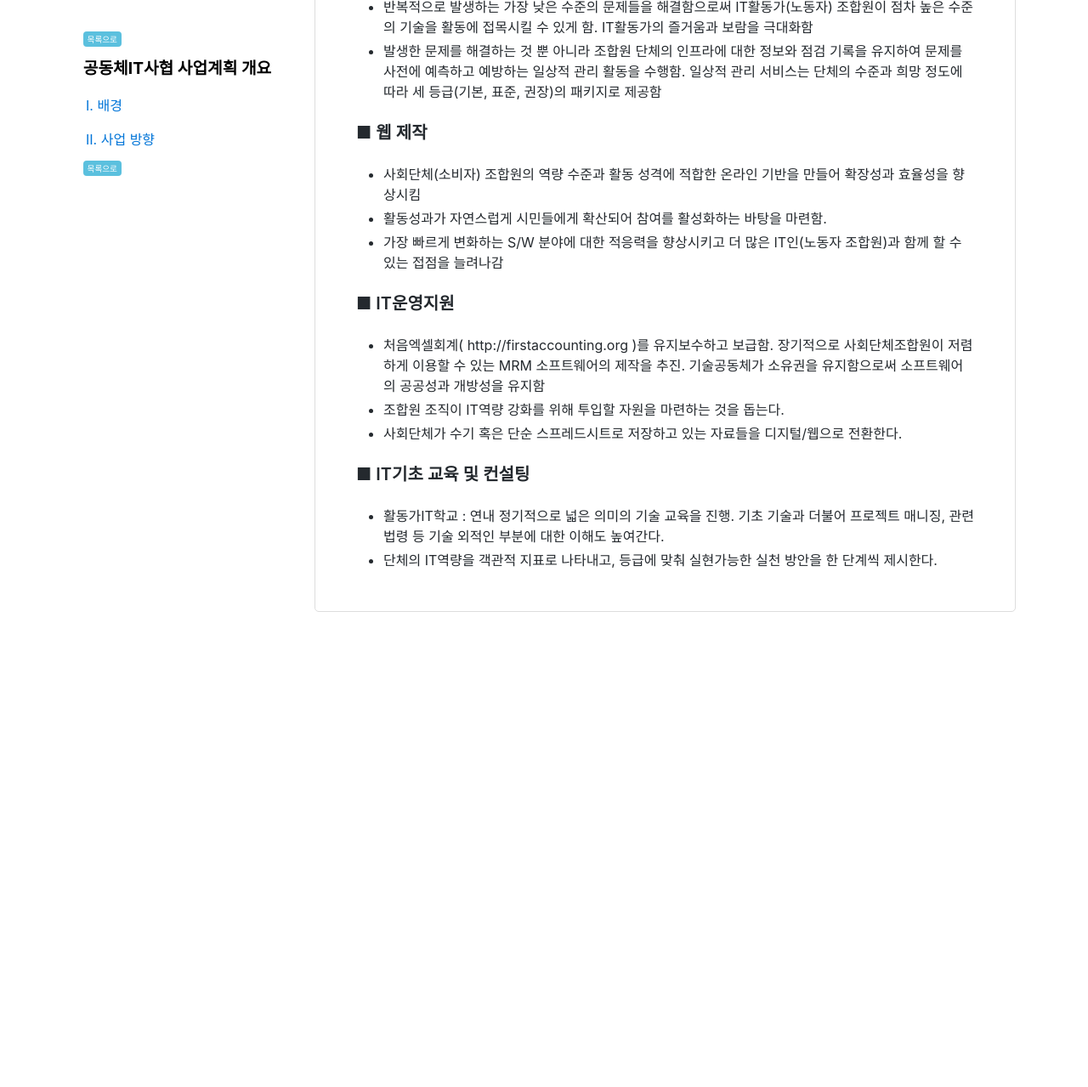
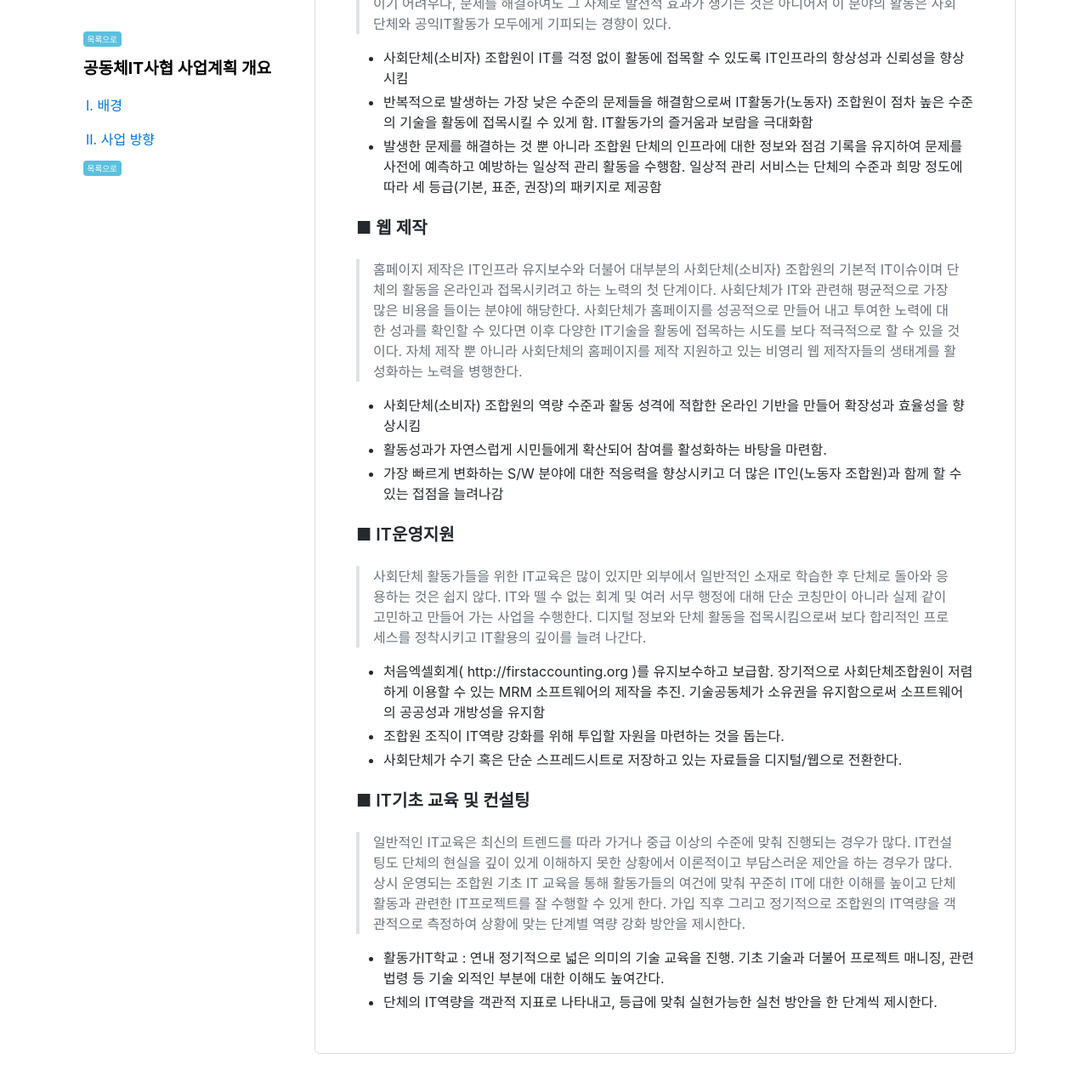
Before and after one commit to ictact-coop/docs, a Jekyll site: the page built from _docs/plan-overview.md, in a window 1280 px wide and 1400 px high, scrolled down 1660 px. Shown: the top 1279 px of the window at 85% size. Built offline with Jekyll 4.4.1, drawn with Linux system fonts in a browser that asks for light colours; nearby versions of some CDN libraries; before the commit the page ends 2540 px from its top, so only the background shows below that; some of the changed text lies outside the part shown.

Commit message:
사업 분야별 배경 설명을 추가합니다.

```diff
--- a/_docs/plan-overview.md
+++ b/_docs/plan-overview.md
@@ -54,11 +54,15 @@ category: plan
 
 ### ■ IT인프라 유지 보수
 
+> 사회단체(소비자) 조합원이 가장 일상적으로 겪는 문제를 해결하며 신뢰 관계를 구축하고, 안심하고 IT를 활동에 접목시킬 수 있게 준비한다. 이 문제가 해결되지 않으면 IT를 활동에 응용하려는 어떤 노력도 기울이기 어려우나, 문제를 해결하여도 그 자체로 발전적 효과가 생기는 것은 아니어서 이 분야의 활동은 사회단체와 공익IT활동가 모두에게 기피되는 경향이 있다.
+
 + 사회단체(소비자) 조합원이 IT를 걱정 없이 활동에 접목할 수 있도록 IT인프라의 항상성과 신뢰성을 향상시킴
 + 반복적으로 발생하는 가장 낮은 수준의 문제들을 해결함으로써 IT활동가(노동자) 조합원이 점차 높은 수준의 기술을 활동에 접목시킬 수 있게 함. IT활동가의 즐거움과 보람을 극대화함
 + 발생한 문제를 해결하는 것 뿐 아니라 조합원 단체의 인프라에 대한 정보와 점검 기록을 유지하여 문제를 사전에 예측하고 예방하는 일상적 관리 활동을 수행함. 일상적 관리 서비스는 단체의 수준과 희망 정도에 따라 세 등급(기본, 표준, 권장)의 패키지로 제공함
 
 ### ■ 웹 제작
+
+> 홈페이지 제작은 IT인프라 유지보수와 더불어 대부분의 사회단체(소비자) 조합원의 기본적 IT이슈이며 단체의 활동을 온라인과 접목시키려고 하는 노력의 첫 단계이다. 사회단체가 IT와 관련해 평균적으로 가장 많은 비용을 들이는 분야에 해당한다. 사회단체가 홈페이지를 성공적으로 만들어 내고 투여한 노력에 대한 성과를 확인할 수 있다면 이후 다양한 IT기술을 활동에 접목하는 시도를 보다 적극적으로 할 수 있을 것이다. 자체 제작 뿐 아니라 사회단체의 홈페이지를 제작 지원하고 있는 비영리 웹 제작자들의 생태계를 활성화하는 노력을 병행한다.
 
 - 사회단체(소비자) 조합원의 역량 수준과 활동 성격에 적합한 온라인 기반을 만들어   확장성과 효율성을 향상시킴
 - 활동성과가 자연스럽게 시민들에게 확산되어 참여를 활성화하는 바탕을 마련함.
@@ -66,11 +70,15 @@ category: plan
 
 ### ■ IT운영지원
 
+> 사회단체 활동가들을 위한 IT교육은 많이 있지만 외부에서 일반적인 소재로 학습한 후 단체로 돌아와 응용하는 것은 쉽지 않다. IT와 뗄 수 없는 회계 및 여러 서무 행정에 대해 단순 코칭만이 아니라 실제 같이 고민하고 만들어 가는 사업을 수행한다. 디지털 정보와 단체 활동을 접목시킴으로써 보다 합리적인 프로세스를 정착시키고 IT활용의 깊이를 늘려 나간다.
+
 + 처음엑셀회계( http://firstaccounting.org )를 유지보수하고 보급함. 장기적으로 사회단체조합원이 저렴하게 이용할 수 있는 MRM 소프트웨어의 제작을 추진. 기술공동체가 소유권을 유지함으로써 소프트웨어의 공공성과 개방성을 유지함
 + 조합원 조직이 IT역량 강화를 위해 투입할 자원을 마련하는 것을 돕는다.
 + 사회단체가 수기 혹은 단순 스프레드시트로 저장하고 있는 자료들을 디지털/웹으로 전환한다.
 
 ### ■ IT기초 교육 및 컨설팅
 
+> 일반적인 IT교육은 최신의 트렌드를 따라 가거나 중급 이상의 수준에 맞춰 진행되는 경우가 많다. IT컨설팅도 단체의 현실을 깊이 있게 이해하지 못한 상황에서 이론적이고 부담스러운 제안을 하는 경우가 많다. 상시 운영되는 조합원 기초 IT 교육을 통해 활동가들의 여건에 맞춰 꾸준히 IT에 대한 이해를 높이고 단체 활동과 관련한 IT프로젝트를 잘 수행할 수 있게 한다. 가입 직후 그리고 정기적으로 조합원의 IT역량을 객관적으로 측정하여 상황에 맞는 단계별 역량 강화 방안을 제시한다.
+
 - 활동가IT학교 : 연내 정기적으로 넓은 의미의 기술 교육을 진행. 기초 기술과 더불어 프로젝트 매니징, 관련 법령 등 기술 외적인 부분에 대한 이해도 높여간다.
 - 단체의 IT역량을 객관적 지표로 나타내고, 등급에 맞춰 실현가능한 실천 방안을 한 단계씩 제시한다.
```
